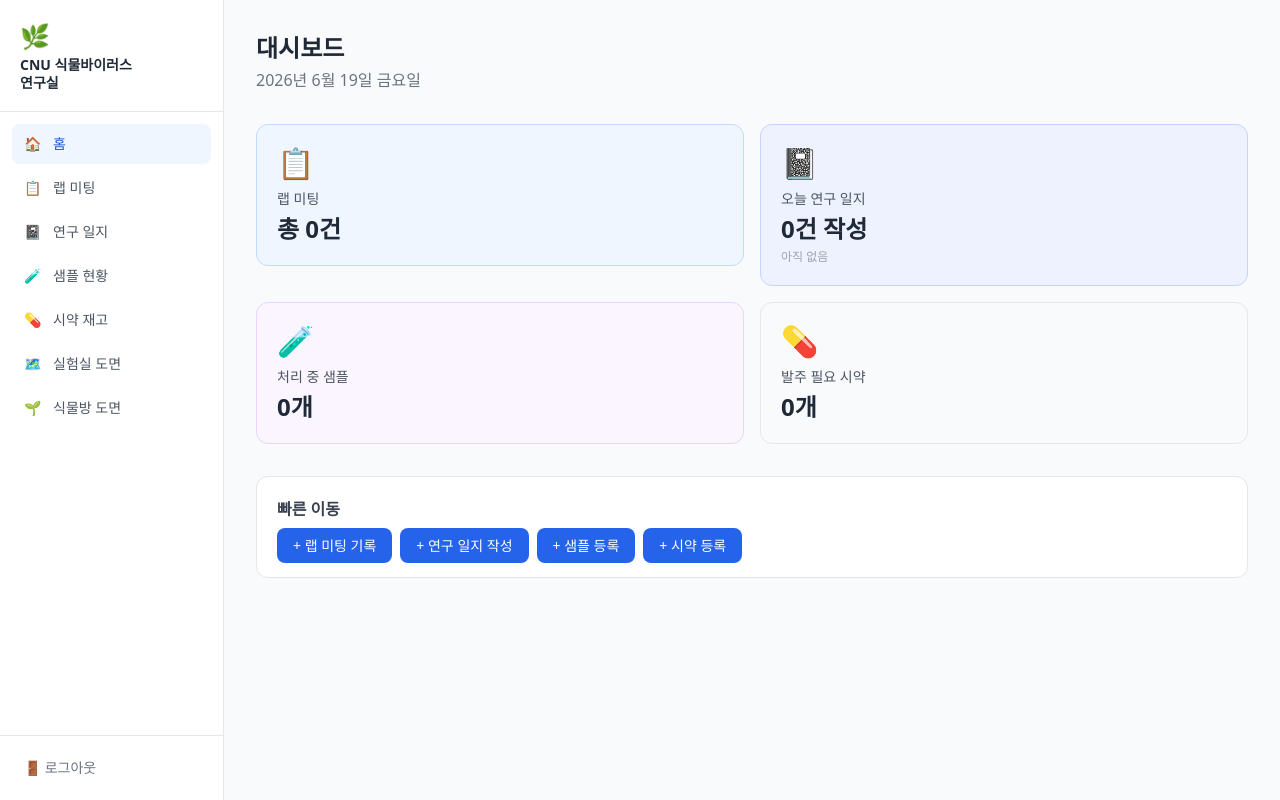
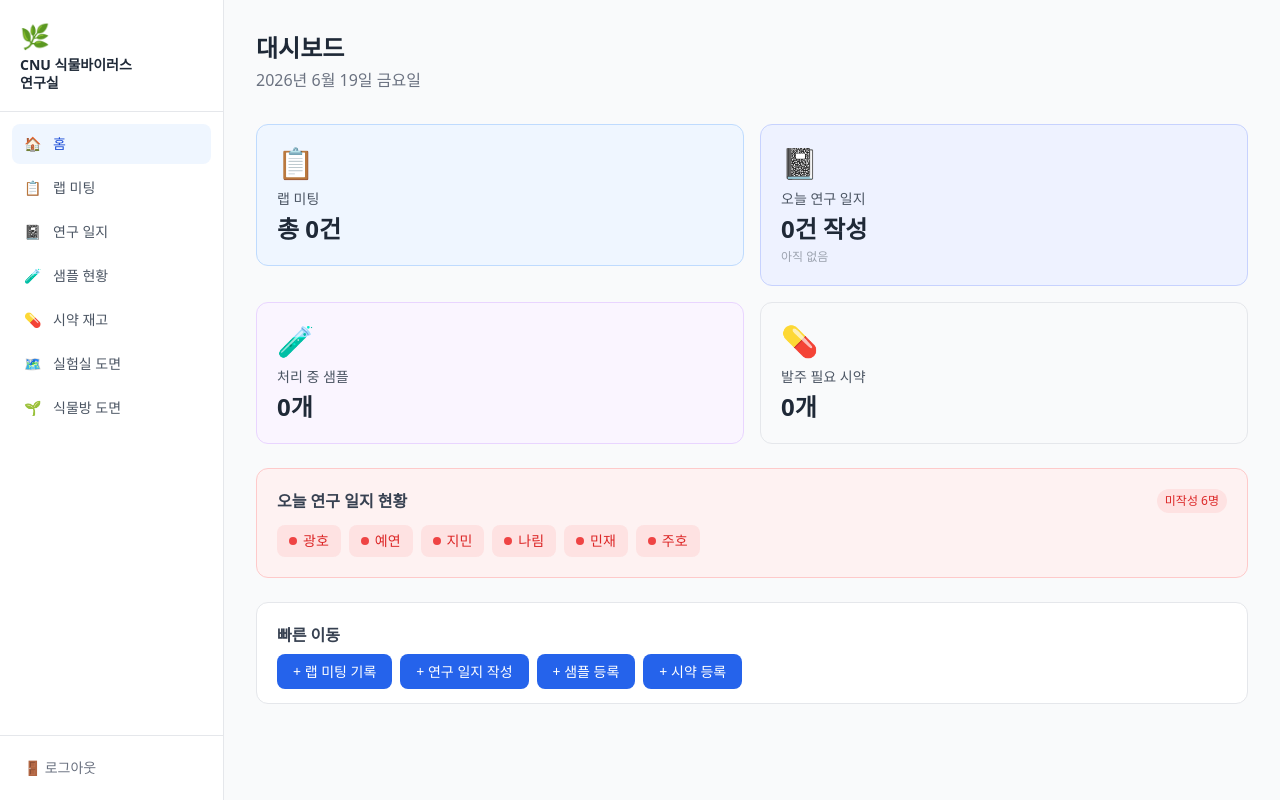
Before and after one commit to PVM-MJ/cnu-viruslab, a Next.js app: page /dashboard in a window 1280 px wide. Built offline with nearby package versions, Linux system fonts and the light colour scheme; no server answers; the database is empty.

Commit message:
feat: 대시보드에 연구 일지 미작성 인원 빨간 경고 표시

```diff
--- a/app/dashboard/page.tsx
+++ b/app/dashboard/page.tsx
@@ -3,6 +3,8 @@
 import { useEffect, useState } from 'react'
 import Link from 'next/link'
 import { supabase } from '@/lib/supabase'
+
+const LAB_MEMBERS = ['광호', '예연', '지민', '나림', '민재', '주호']
 
 export default function DashboardPage() {
   const [counts, setCounts] = useState({ meetings: 0, logs: 0, samples: 0, reagents: 0, needsOrder: 0 })
@@ -28,6 +30,9 @@ export default function DashboardPage() {
 
   const today = new Date().toLocaleDateString('ko-KR', { year: 'numeric', month: 'long', day: 'numeric', weekday: 'long' })
 
+  const notWritten = LAB_MEMBERS.filter(name => !todayLoggers.includes(name))
+  const allWritten = notWritten.length === 0
+
   const cards = [
     { href: '/dashboard/meetings', icon: '📋', label: '랩 미팅', value: `총 ${counts.meetings}건`, color: 'bg-blue-50 border-blue-200' },
     { href: '/dashboard/experiments', icon: '📓', label: '오늘 연구 일지', value: `${counts.logs}건 작성`, color: 'bg-indigo-50 border-indigo-200', sub: todayLoggers.length > 0 ? todayLoggers.join(', ') : '아직 없음' },
@@ -42,7 +47,7 @@ export default function DashboardPage() {
         <p className="text-gray-500 mt-1">{today}</p>
       </div>
 
-      <div className="grid grid-cols-2 gap-4 mb-8">
+      <div className="grid grid-cols-2 gap-4 mb-6">
         {cards.map((card) => (
           <Link key={card.href} href={card.href}>
             <div className={`border rounded-xl p-5 cursor-pointer hover:shadow-md transition-shadow ${card.color}`}>
@@ -56,6 +61,32 @@ export default function DashboardPage() {
           </Link>
         ))}
       </div>
+
+      {/* 연구 일지 현황 */}
+      <Link href="/dashboard/experiments">
+        <div className={`rounded-xl border p-5 mb-6 transition-shadow hover:shadow-md cursor-pointer ${allWritten ? 'bg-green-50 border-green-200' : 'bg-red-50 border-red-200'}`}>
+          <div className="flex items-center justify-between mb-3">
+            <h3 className="font-semibold text-gray-700">오늘 연구 일지 현황</h3>
+            {allWritten
+              ? <span className="text-xs bg-green-100 text-green-700 px-2 py-1 rounded-full font-medium">전원 완료 ✓</span>
+              : <span className="text-xs bg-red-100 text-red-600 px-2 py-1 rounded-full font-medium">미작성 {notWritten.length}명</span>
+            }
+          </div>
+          <div className="flex flex-wrap gap-2">
+            {LAB_MEMBERS.map(name => {
+              const done = todayLoggers.includes(name)
+              return (
+                <div key={name} className={`flex items-center gap-1.5 px-3 py-1.5 rounded-lg text-sm font-medium ${
+                  done ? 'bg-green-100 text-green-700' : 'bg-red-100 text-red-600'
+                }`}>
+                  <span className={`w-2 h-2 rounded-full ${done ? 'bg-green-500' : 'bg-red-500'}`} />
+                  {name}
+                </div>
+              )
+            })}
+          </div>
+        </div>
+      </Link>
 
       <div className="bg-white rounded-xl border border-gray-200 p-5">
         <h3 className="font-semibold text-gray-700 mb-3">빠른 이동</h3>
```
